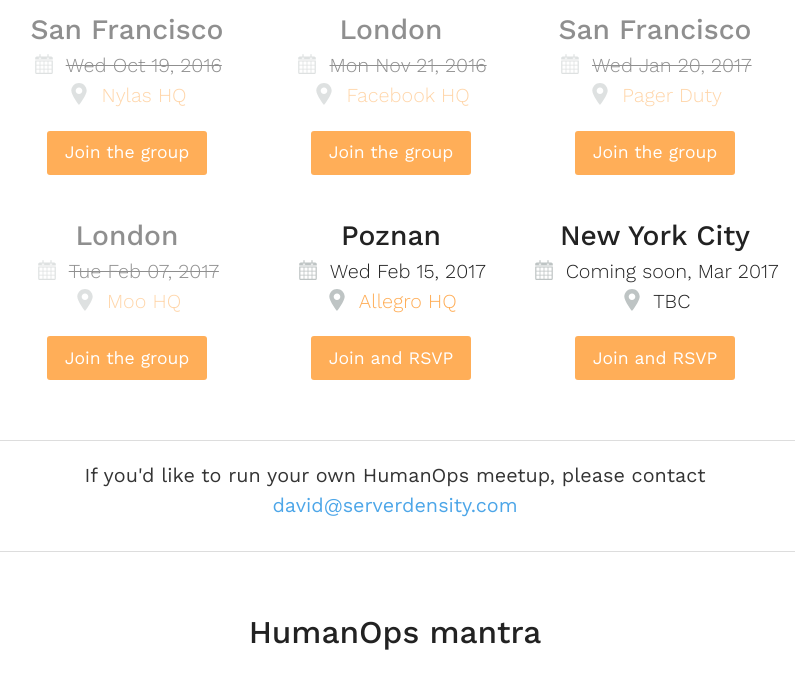
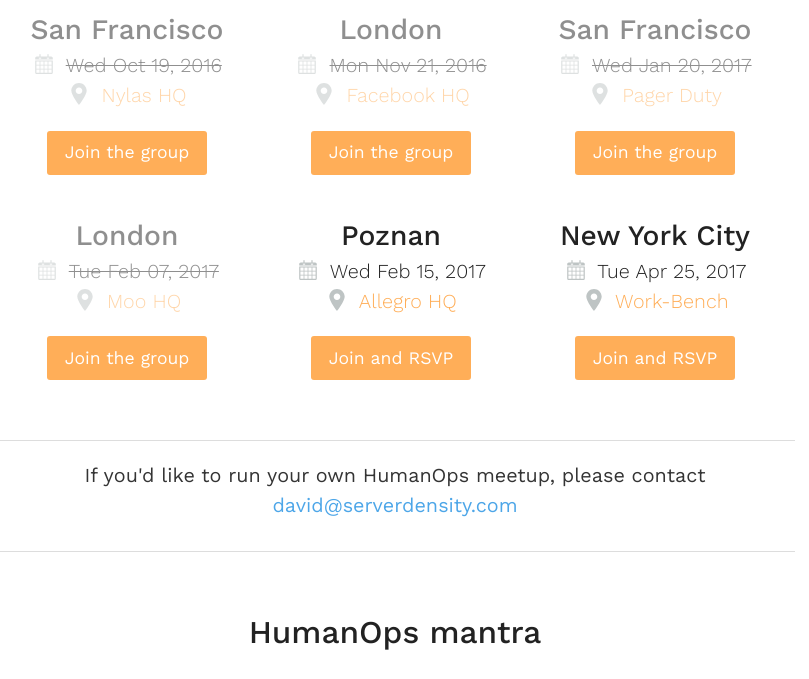
Before and after one commit to HumanOps/site, a Jekyll site: the page built from index.html, in a window 1280 px wide and 900 px high, scrolled down 1619 px, cut to the strip 0-679 px from the top of the window. Shown: the whole strip, without its empty margins (245-1054 px from the left). Built offline with Jekyll 4.4.1, drawn with Linux system fonts in a browser that asks for light colours; a script that is not in the unit is left out.

Commit message:
Update details for next NYC meetup at Work-Bench Apr 25

```diff
--- a/_sections/5-what-can-we-do.html
+++ b/_sections/5-what-can-we-do.html
@@ -92,9 +92,9 @@
         <div class="action-item action-item--meetup">
             <h3>New York City</h3>
             <p class="item-text">
-                {% include icon-calendar.svg %} Coming soon, Mar 2017
+                {% include icon-calendar.svg %} Tue Apr 25, 2017
                 <br />
-                {% include icon-location.svg %} TBC
+                {% include icon-location.svg %} <a target="_blank" href="https://www.google.co.uk/maps/place/Work-Bench/@40.7440096,-73.9942458,15z/data=!4m8!1m2!2m1!1s110+5th+Ave!3m4!1s0x89c259a2940015ab:0x6c265a6ac52d92bc!8m2!3d40.737673!4d-73.992925?hl=en">Work-Bench</a>
             </p>
             <a target="_blank" class="btn" href="http://www.meetup.com/HumanOps-NYC/" title="HumanOps NYC">Join and RSVP</a>
         </div>
```
